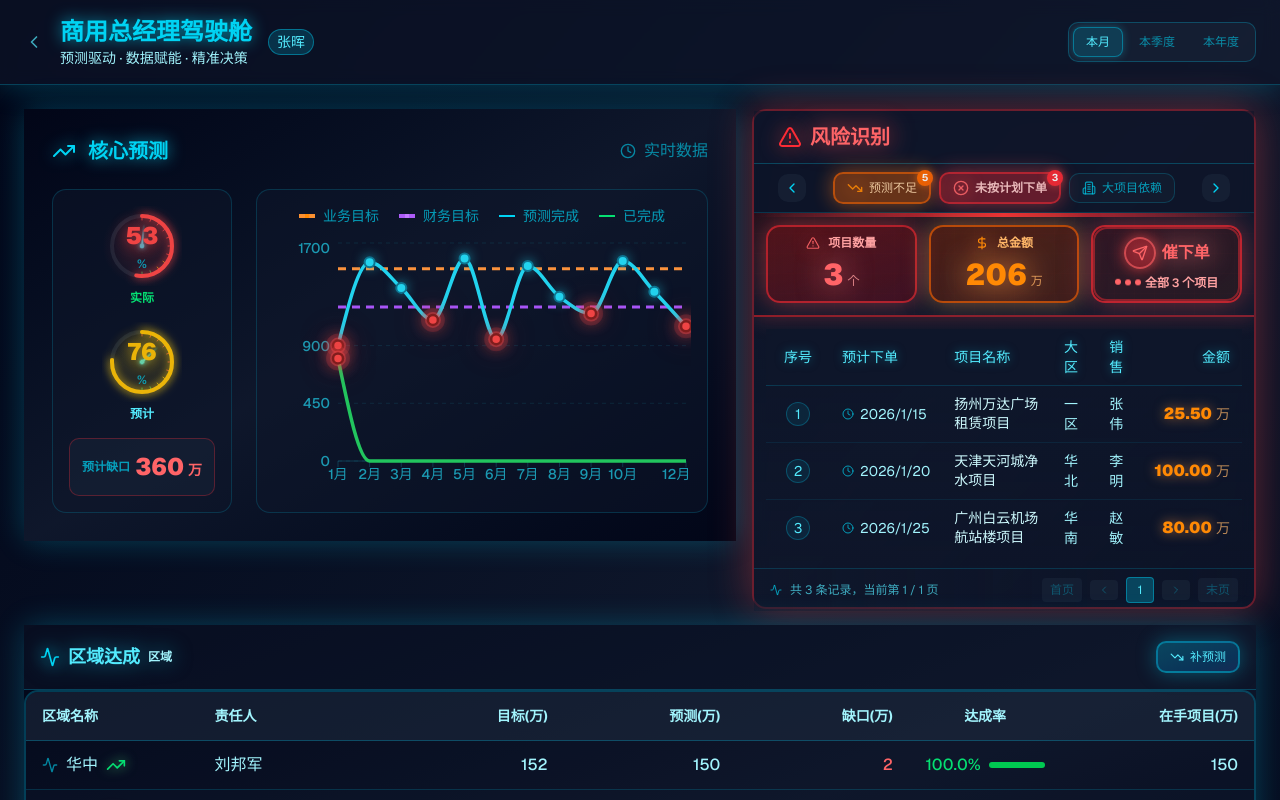
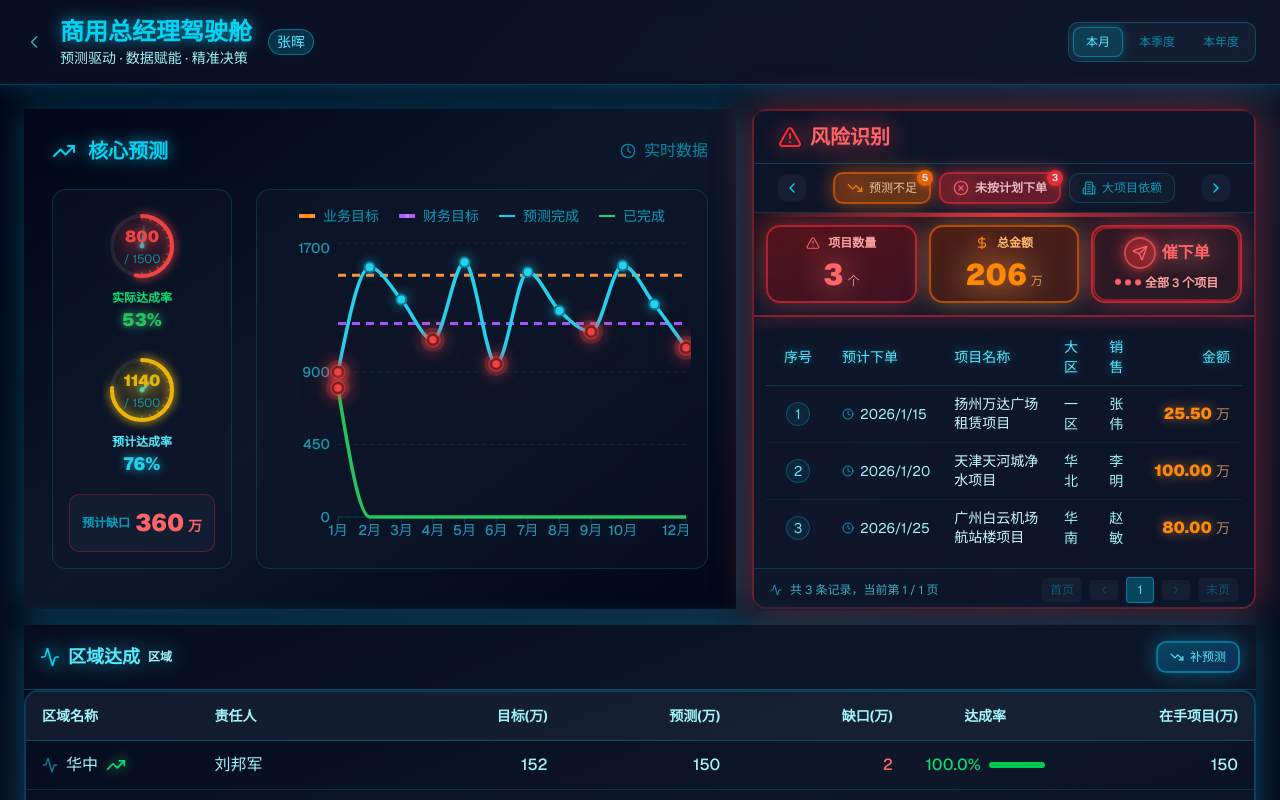
Before and after one commit to navylee1990/coze_jsc, a Next.js app: page /gm in a window 1280 px wide. Shown: the top 800 px of the page. Built offline with nearby package versions, Linux system fonts and the light colour scheme.

Commit message:
优化核心预测模块：调整高度、改进仪表盘显示格式

```diff
--- a/src/components/PredictionDecisionCard.tsx
+++ b/src/components/PredictionDecisionCard.tsx
@@ -143,8 +143,18 @@ export default function PredictionDecisionCard({
   }, []);
 
   // 主仪表盘组件
-  const MainGauge = ({ value, maxValue, size = 200 }: { value: number; maxValue: number; size?: number }) => {
-    const percentage = Math.min((value / maxValue) * 100, 100);
+  const MainGauge = ({
+    actualValue,
+    targetValue,
+    showPercentage = true,
+    size = 200
+  }: {
+    actualValue: number;
+    targetValue: number;
+    showPercentage?: boolean;
+    size?: number;
+  }) => {
+    const percentage = Math.min((actualValue / targetValue) * 100, 100);
     const angle = (percentage / 100) * 180 - 90;
 
     return (
@@ -246,6 +256,8 @@ export default function PredictionDecisionCard({
 
         {/* 中心数值显示 */}
         <div className="absolute inset-0 flex flex-col items-center justify-center">
+          {showPercentage ? (
+            <>
               <div className="text-2xl font-black mb-1"
                    style={{
                      color: percentage >= 90 ? '#22c55e' :
@@ -256,9 +268,27 @@ export default function PredictionDecisionCard({
                                 '0 0 15px rgba(239,68,68,0.8)',
                    }}
               >
-            {mounted ? Math.round(value) : 0}
+                {mounted ? Math.round(actualValue) : 0}
               </div>
               <div className="text-xs font-semibold text-cyan-400/70">%</div>
+            </>
+          ) : (
+            <div className="flex flex-col items-center">
+              <div className="text-base font-black mb-0.5"
+                   style={{
+                     color: percentage >= 90 ? '#22c55e' :
+                            percentage >= 70 ? '#eab308' :
+                            '#ef4444',
+                     textShadow: percentage >= 90 ? '0 0 15px rgba(74,222,128,0.8)' :
+                                percentage >= 70 ? '0 0 15px rgba(250,204,21,0.8)' :
+                                '0 0 15px rgba(239,68,68,0.8)',
+                   }}
+              >
+                {mounted ? Math.round(actualValue) : 0}
+              </div>
+              <div className="text-xs text-cyan-400/60">/ {targetValue}</div>
+            </div>
+          )}
         </div>
       </div>
     );
@@ -713,7 +743,9 @@ export default function PredictionDecisionCard({
     <div className={cn(
       'p-7',
       theme === 'dashboard' && DASHBOARD_STYLES.bg
-    )}>
+    )}
+    style={{ height: '500px', display: 'flex', flexDirection: 'column' }}
+    >
       {/* 标题栏 */}
       <div className="mb-6 flex items-center justify-between">
         <div className="flex items-center gap-3">
@@ -736,24 +768,32 @@ export default function PredictionDecisionCard({
             {/* 实际达成率仪表盘 */}
             <div className="text-center">
               <MainGauge
-                value={animatedActualRate}
-                maxValue={100}
+                actualValue={animatedCompleted}
+                targetValue={target}
+                showPercentage={false}
                 size={80}
               />
               <div className="mt-1">
-                <div className="text-xs font-semibold text-green-400">实际</div>
+                <div className="text-xs font-semibold text-green-400">实际达成率</div>
+                <div className="text-lg font-black" style={{ color: '#22c55e', textShadow: '0 0 10px rgba(74,222,128,0.8)' }}>
+                  {mounted ? Math.round((completed / target) * 100) : 0}%
+                </div>
               </div>
             </div>
 
             {/* 预计达成率仪表盘 */}
             <div className="text-center">
               <MainGauge
-                value={animatedRate}
-                maxValue={100}
+                actualValue={animatedForecast}
+                targetValue={target}
+                showPercentage={false}
                 size={80}
               />
               <div className="mt-1">
-                <div className="text-xs font-semibold text-cyan-300">预计</div>
+                <div className="text-xs font-semibold text-cyan-300">预计达成率</div>
+                <div className="text-lg font-black" style={{ color: '#22d3ee', textShadow: '0 0 10px rgba(34,211,238,0.8)' }}>
+                  {mounted ? Math.round((forecast / target) * 100) : 0}%
+                </div>
               </div>
             </div>
 
```
Lines whose indentation alone changed are shown as unchanged.
